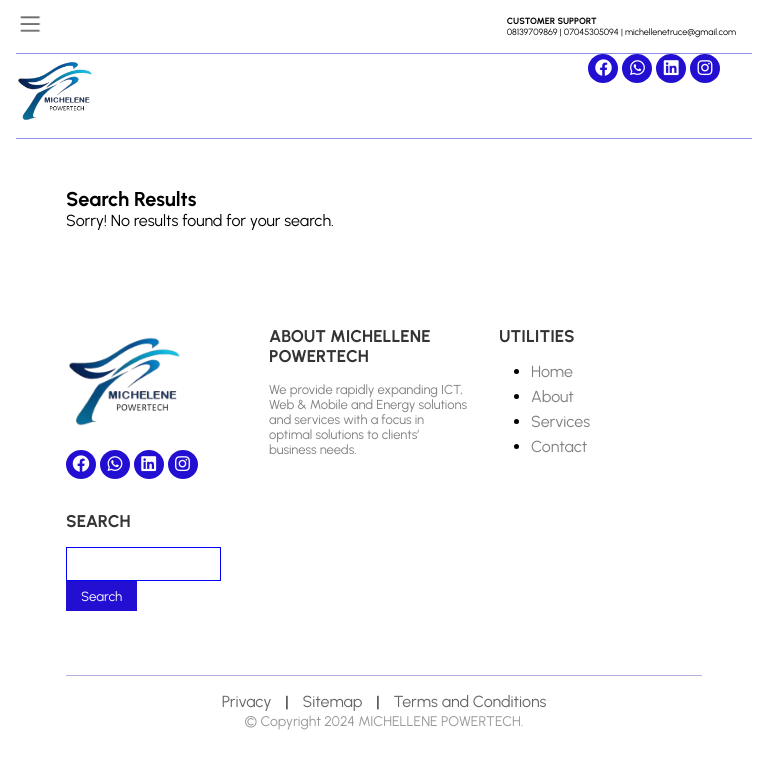
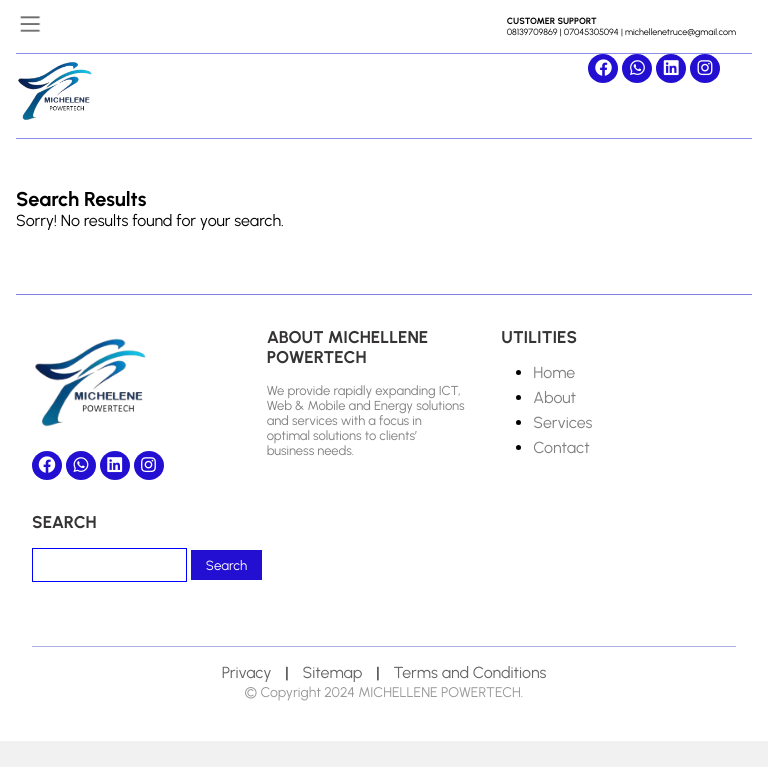
Before and after one commit to micheal4067/myProjects, a PHP site: page /search.html in a window 768 px wide. Shown: the part 33-803 px from the top of the page. Run offline with PHP 8.4, Linux system fonts and the light colour scheme.

Commit message:
Add files via upload

```diff
--- a/css/footer.css
+++ b/css/footer.css
@@ -136,6 +136,10 @@
    margin-bottom: 2rem;
  }
 
+ .foot{
+  margin: 0 1rem;
+ }
+
  footer .about-footer{
   margin-right: 30px;
  }
--- a/search.html
+++ b/search.html
@@ -11,10 +11,11 @@
     <link rel="preconnect" href="https://fonts.gstatic.com" crossorigin>
     <link href="https://fonts.googleapis.com/css2?family=Urbanist:ital,wght@0,100..900;1,100..900&display=swap" rel="stylesheet">
     <link rel="icon" type="image" href="./images/michellene-logo.png">
-    <link rel="stylesheet" href="./css/index.css">
+
     <link rel="stylesheet" href="./css/general.css">
     <link rel="stylesheet" href="./css/header.css">
     <link rel="stylesheet" href="./css/side-bar.css">
+
     <link rel="stylesheet" href="./css/footer.css">
   </head>
   <body>
@@ -45,7 +46,7 @@
     </nav>
 
     <div class="blank-border"></div>
-    <div class="page">
+    <div class="page" style="min-width: 333px;">
       <header>
         <div class="m-first-d">
           <div class="m2-first-d">
@@ -120,11 +121,11 @@
     <main>
 
       <p class="search-r">Search Results</p>
-      <div id="search-results" style="padding-bottom: 4rem;"></div>
+      <div id="search-results" style="padding-bottom: 4rem; border-bottom: 1px solid rgb(130, 130, 228);"></div>
 
 
 
-      <div class="foot-copy">
+      <div class="foot-copy foot">
         <footer>
           <div class="logo-footer">
             <div class="logo-area">
```
